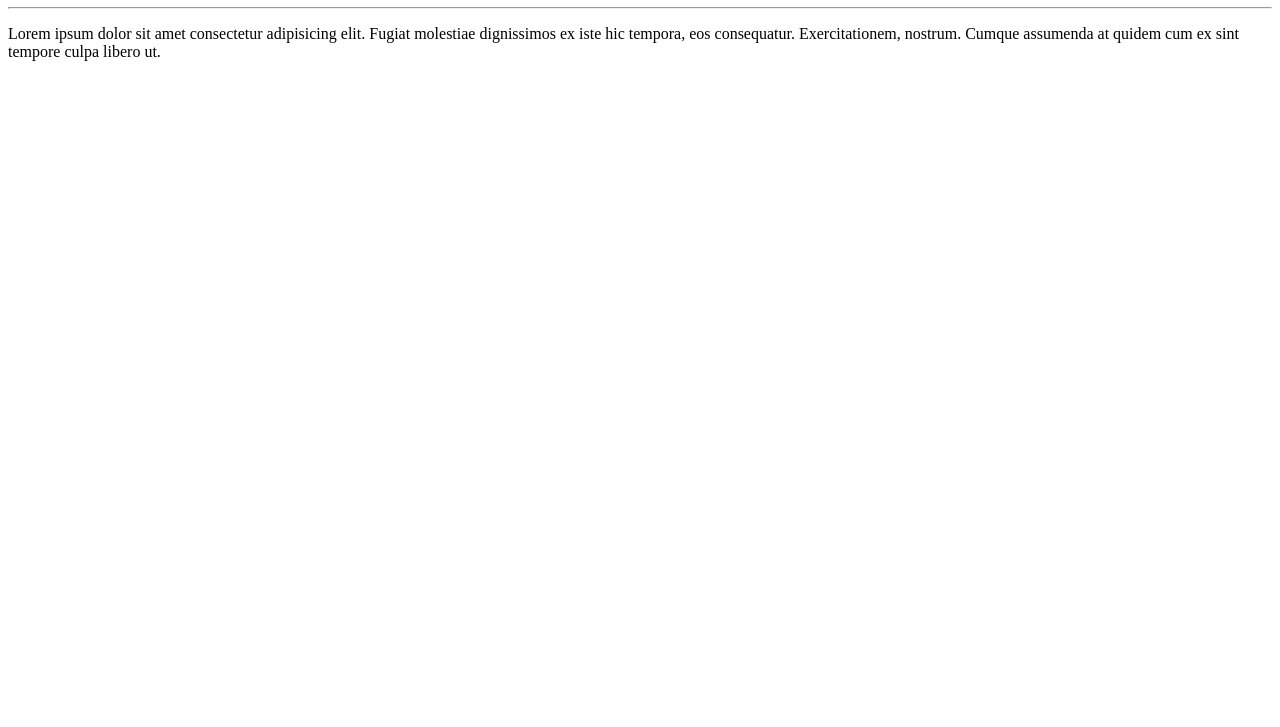
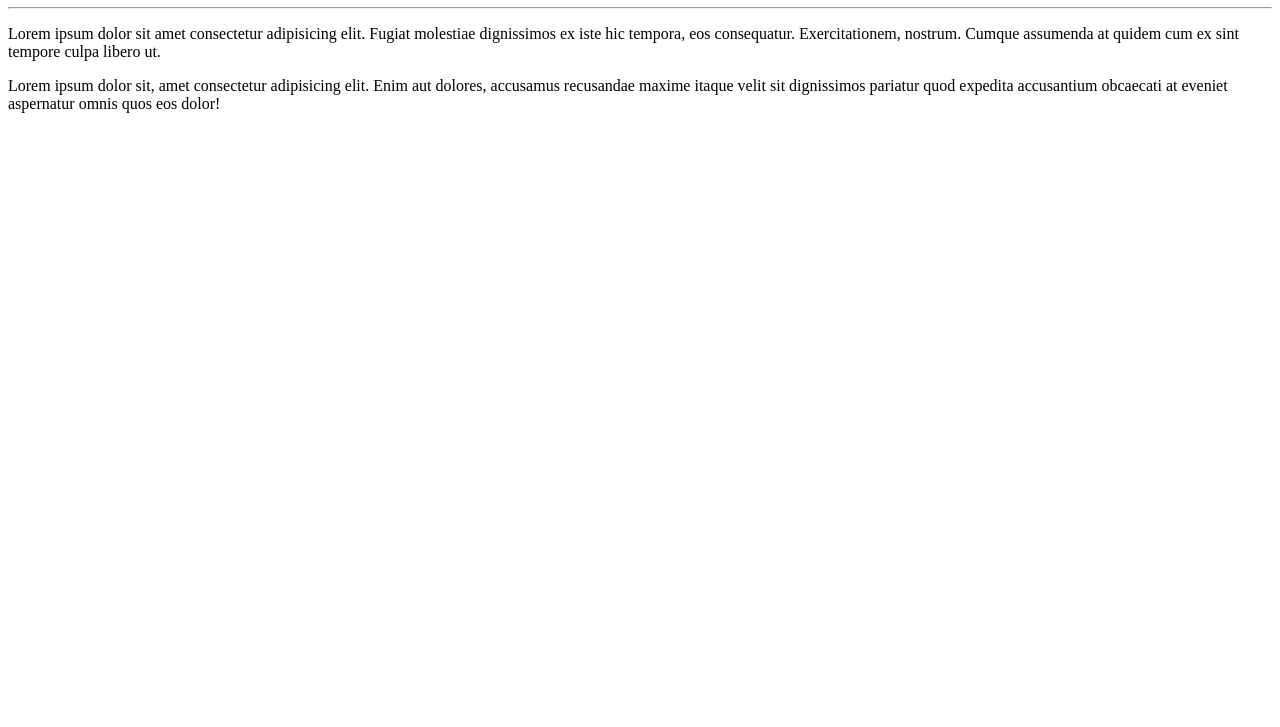
Before and after one commit to tendonwater/Curso-git-guanabara, a plain HTML site: page site-olamundo/index.html in a window 1280 px wide. Shown: the part 73-800 px from the top of the page. Drawn offline with Linux system fonts and the light colour scheme.

Commit message:
segundo paragrafo lorem

```diff
--- a/site-olamundo/index.html
+++ b/site-olamundo/index.html
@@ -10,5 +10,6 @@
     <h1>Esse é meu primeiro site em repositorio</h1>
     <hr>
     <p>Lorem ipsum dolor sit amet consectetur adipisicing elit. Fugiat molestiae dignissimos ex iste hic tempora, eos consequatur. Exercitationem, nostrum. Cumque assumenda at quidem cum ex sint tempore culpa libero ut.</p>
+    <p>Lorem ipsum dolor sit, amet consectetur adipisicing elit. Enim aut dolores, accusamus recusandae maxime itaque velit sit dignissimos pariatur quod expedita accusantium obcaecati at eveniet aspernatur omnis quos eos dolor!</p>
 </body>
 </html>
```
Also changed, not shown: 1 other file.
